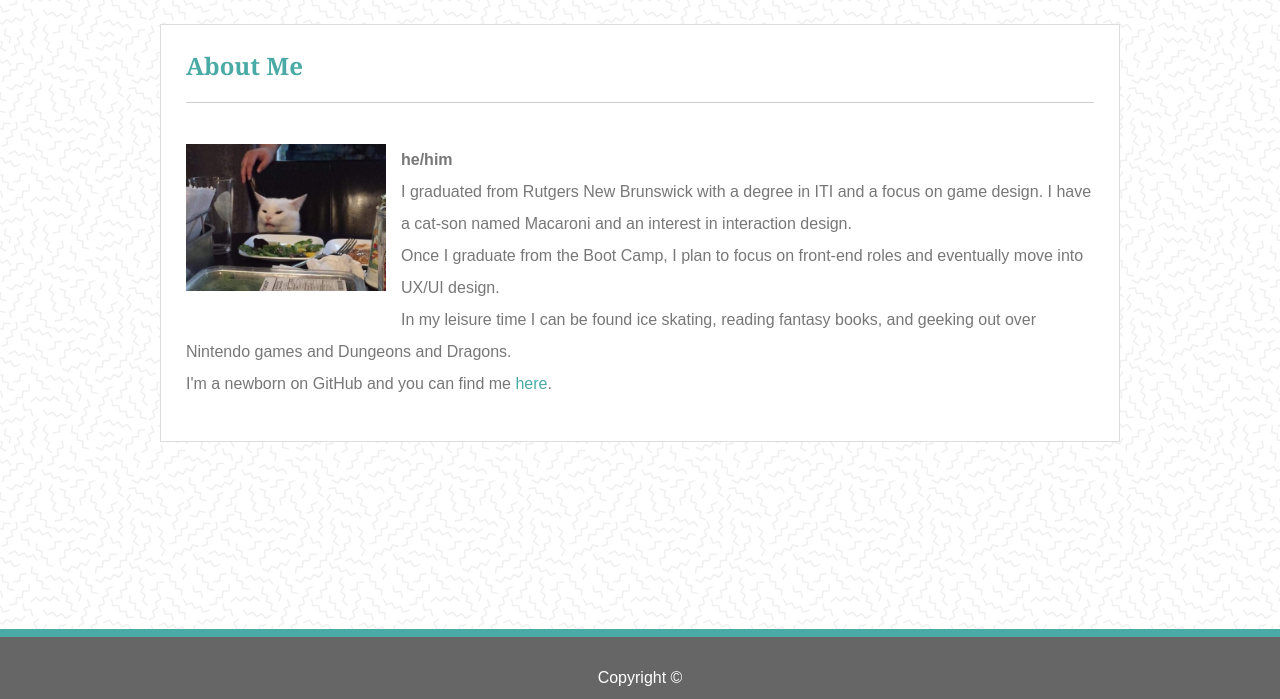
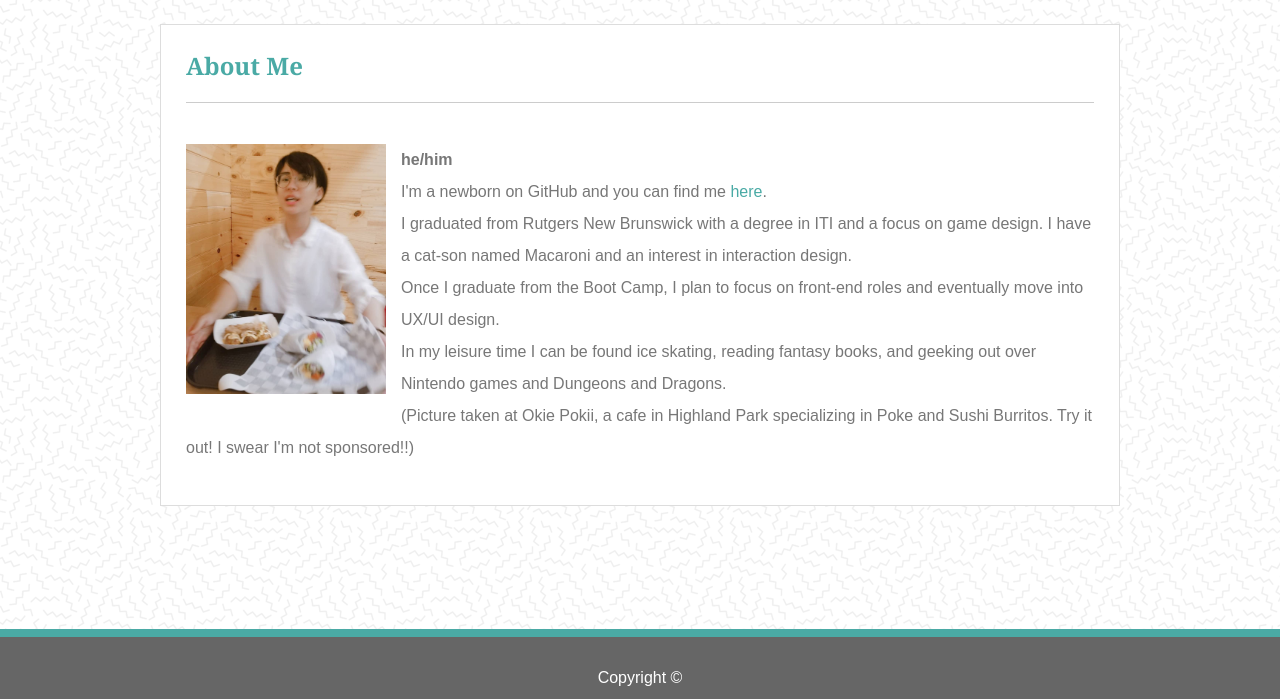
Before and after one commit to chenallee/portfolio, a plain HTML site: page index.html in a window 1280 px wide. Shown: the part 101-800 px from the top of the page. Drawn offline with Linux system fonts and the light colour scheme.

Commit message:
filling in about info

```diff
--- a/index.html
+++ b/index.html
@@ -36,8 +36,10 @@
             <div class="flexbox-container">
 
                 <p class="about-section">
-                    <img src="assets/images/lee.jpg" alt="" class="about-pic" />
+                    <img src="assets/images/leezoom.jpg" alt="Lee blurred due to motion, showing off a tray of sushi burrito and takoyaki" class="about-pic" />
                     <span class="bold-text">he/him</span>
+                    <br>
+                    I'm a newborn on GitHub and you can find me <a href="https://github.com/chenallee" target="_blank">here</a>.
                     <br>
                     I graduated from Rutgers New Brunswick with a degree in ITI and a focus on game design. I have a cat-son named Macaroni and an interest in interaction design.
                     <br>
@@ -45,7 +47,7 @@
                     <br>
                     In my leisure time I can be found ice skating, reading fantasy books, and geeking out over Nintendo games and Dungeons and Dragons.
                     <br>
-                    I'm a newborn on GitHub and you can find me <a href="https://github.com/chenallee" target="_blank">here</a>.
+                    (Picture taken at Okie Pokii, a cafe in Highland Park specializing in Poke and Sushi Burritos. Try it out! I swear I'm not sponsored!!)
                 </p>
             </div>
         </div>
```
Also changed, not shown: assets/images/leered.jpeg (added), assets/images/leezoom.jpg (added).
